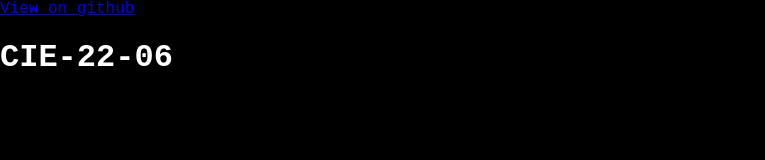
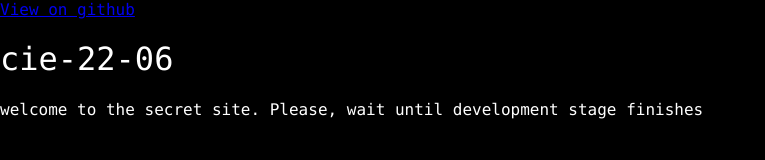
Before and after one commit to ahakberdiev/cie-22-06, a plain HTML site: page index.html in a window 1280 px wide. Shown: the whole page, without its empty margins (0-765 px from the left). Drawn offline with Linux system fonts and the light colour scheme.

Commit message:
First lines

```diff
--- a/index.html
+++ b/index.html
@@ -7,6 +7,9 @@
 </head>
 <body>
     <nav><a href="https://github.com/ahakberdiev/cie2206">View on github</a></nav>
-    <h1>CIE-22-06</h1>
+    <h1>cie-22-06</h1>
+    <p>
+        welcome to the secret site. Please, wait until development stage finishes
+    </p>
 </body>
 </html>
--- a/style.css
+++ b/style.css
@@ -31,5 +31,9 @@ body {
     padding: 0;
     background-color: var(--black-01);
     color: var(--white-01);
-    font-family: 'Courier New', Courier, monospace;
+    font-family: consolas, monospace;
 }
+
+h1, h2, h3, h4, h5, h6 {
+    font-weight: 200;
+}
```
